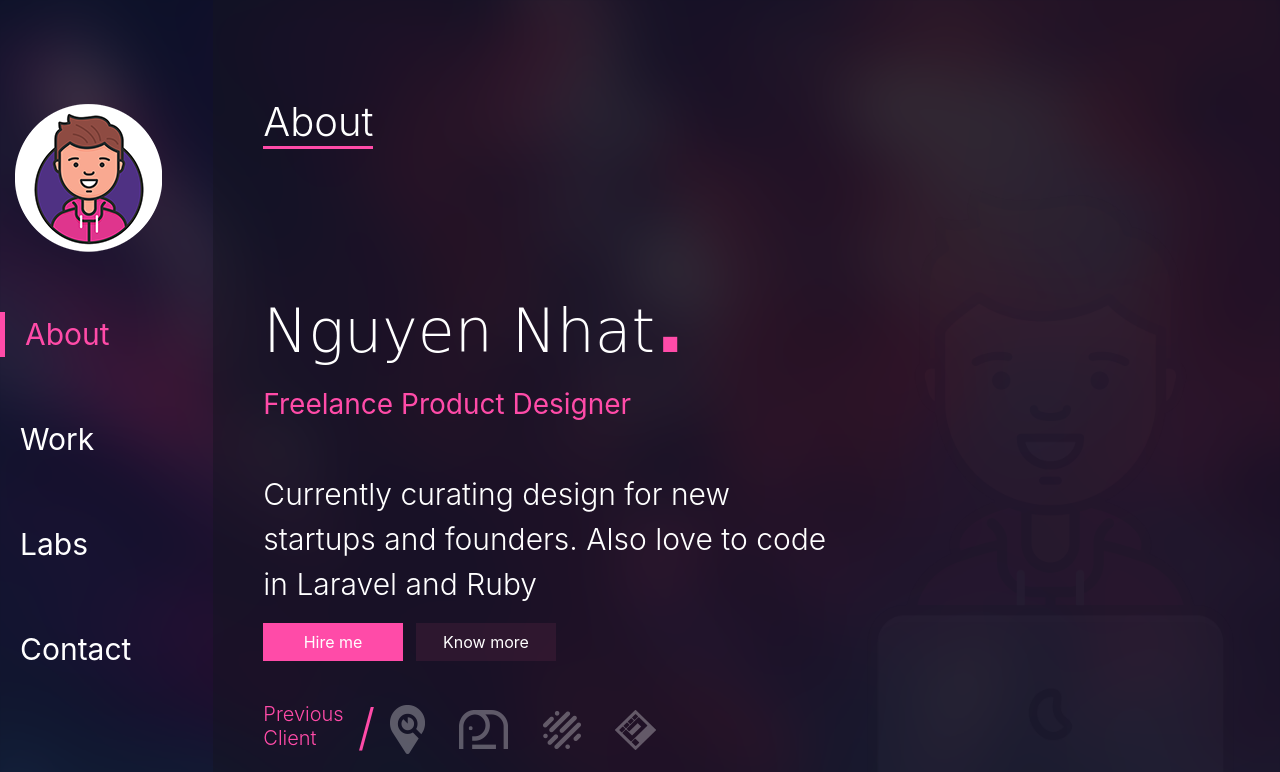
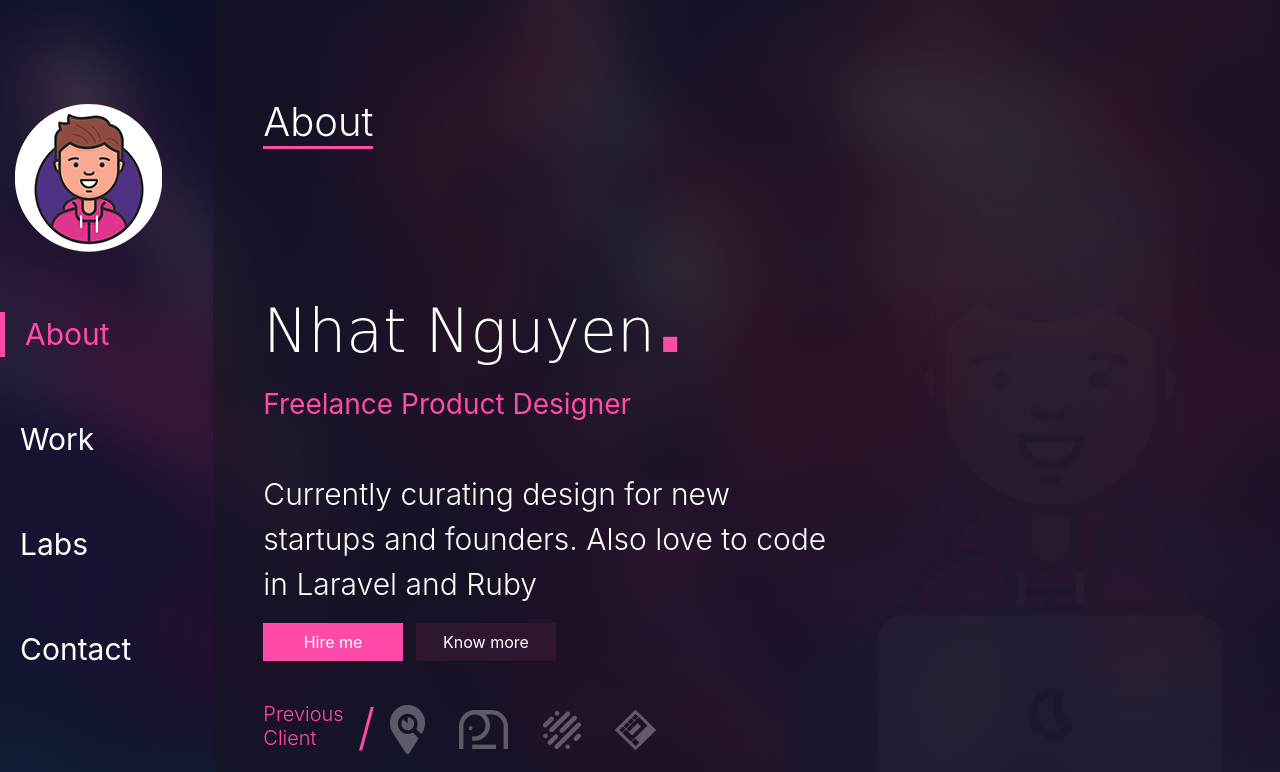
Before and after one commit to leonadvice/portfolio-app, a website: page public/index.html in a window 1280 px wide. Shown: the top 772 px of the page. Drawn offline with Linux system fonts and the light colour scheme; some packages are replaced by stand-ins of ours; a script that the page names is missing; a web font is replaced by a local one.

Commit message:
change name

```diff
--- a/public/index.html
+++ b/public/index.html
@@ -119,7 +119,7 @@
 
               <div class="row">
                 <div class="col-md-7 wow fadeInRight">
-                  <h2 class="h1 about-h-2">Nguyen Nhat<span>.</span></h2>
+                  <h2 class="h1 about-h-2">Nhat Nguyen<span>.</span></h2>
 
                   <h3>Freelance Product Designer</h3>
 
```
